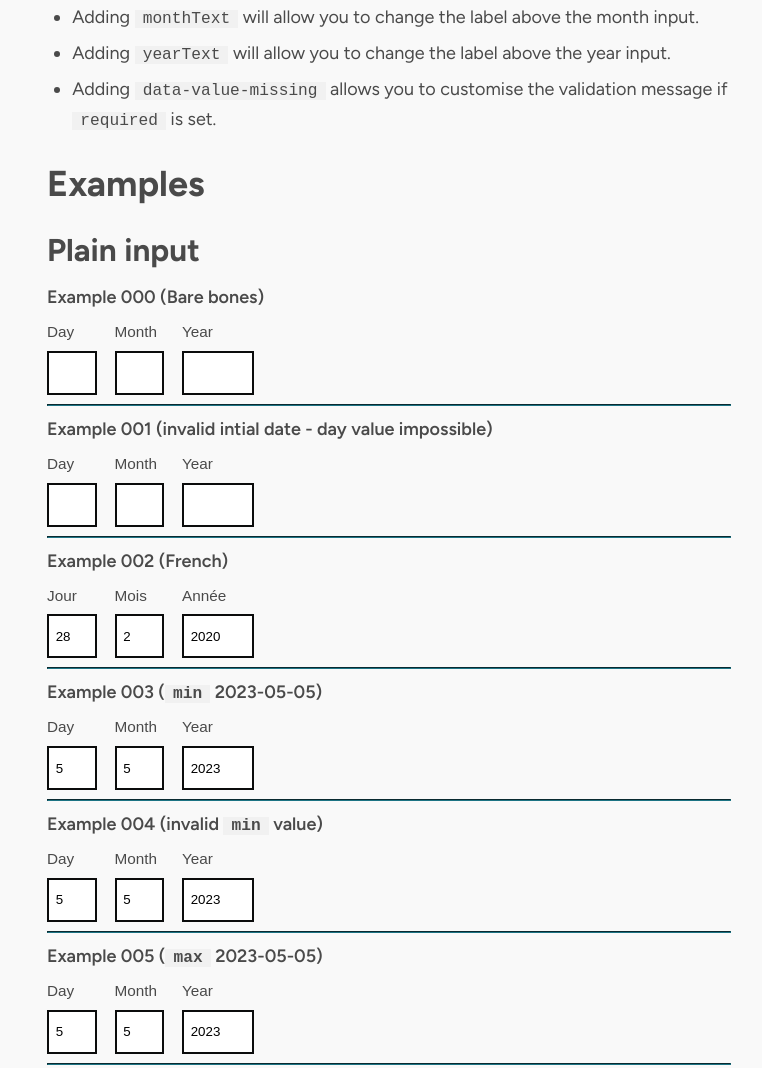
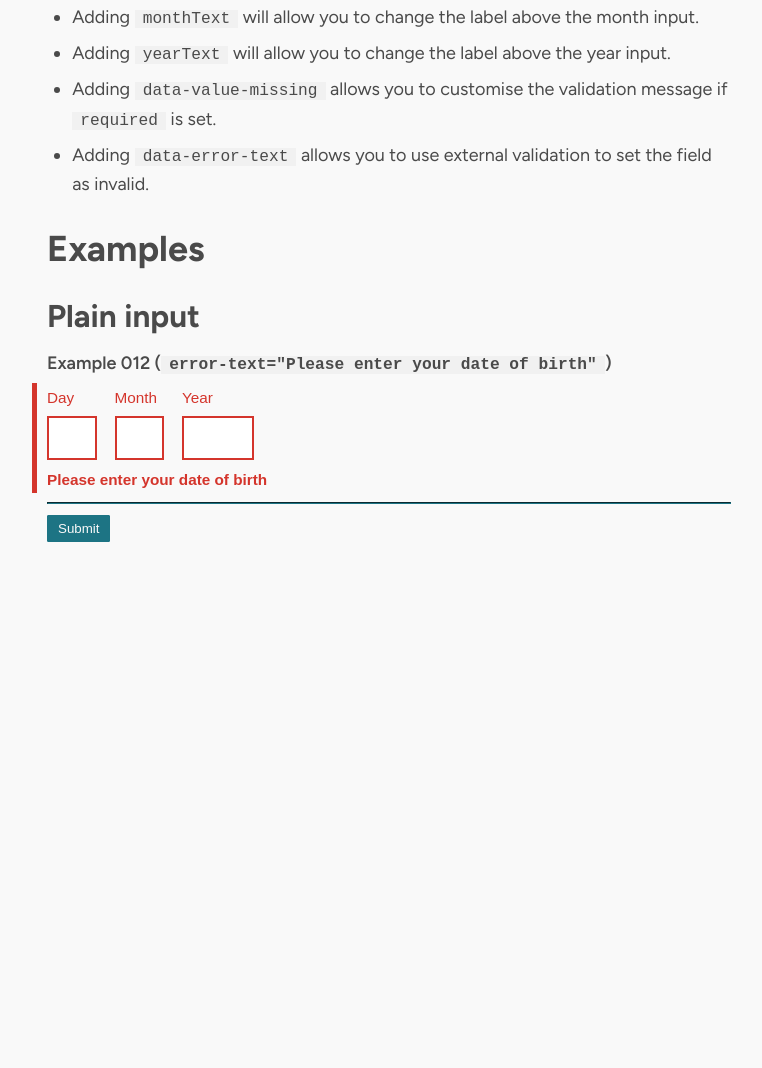
Before and after one commit to annoyingmouse/wc-date-input, a website: page index.html in a window 1280 px wide. Shown: the part 1510-2578 px from the top of the page, without its empty margins (251-1013 px from the left). After the commit the page ends 2165 px from the top, so only its background shows below. Drawn offline with Linux system fonts and the light colour scheme.

Commit message:
feat(wc-date-input.js, index.html): add support for external validation by adding data-error-text attribute to set the field as invalid and display an error message.

```diff
--- a/index.html
+++ b/index.html
@@ -51,11 +51,12 @@
       <li>Adding <code>monthText</code> will allow you to change the label above the month input.</li>
       <li>Adding <code>yearText</code> will allow you to change the label above the year input.</li>
       <li>Adding <code>data-value-missing</code> allows you to customise the validation message if <code>required</code> is set.</li>
+      <li>Adding <code>data-error-text</code> allows you to use external validation to set the field as invalid.</li>
     </ul>
     <h2>Examples</h2>
     <h3>Plain input</h3>
     <form id="example_001">
-      <div>
+      <!-- <div>
         <label for="example_000_field">Example 000 (Bare bones)</label>
         <wc-date-input name="example_000_field"
                        id="example_000_field"></wc-date-input>
@@ -153,7 +154,21 @@
                        data-value-missing="Please enter your date of birth"
                        value="1972-08-17"></wc-date-input>
       </div>
+      <hr> -->
+      <div>
+        <label for="example_012_field">Example 012 (<code>error-text="Please enter your date of birth"</code>)</label>
+        <wc-date-input name="example_012_field"
+                       data-error-text="Please enter your date of birth"
+                       id="example_012_field"></wc-date-input>
+      </div>
       <hr>
+      <!-- <div>
+        <label for="example_013_field">Example 013 (empty <code>error-test=""</code>)</label>
+        <wc-date-input name="example_013_field"
+                       data-error-text=""
+                       id="example_013_field"></wc-date-input>
+      </div>
+      <hr> -->
       <button type="submit">Submit</button>
     </form>
     <script type="module" src="wc-date-input.js"></script>
@@ -167,6 +182,18 @@
           const data = Object.fromEntries(formData.entries())
           console.log(data, formValidity)
         })
+        const example_012_field = document.getElementById('example_012_field')
+        example_012_field.addEventListener('change', e => {
+          console.log(e.target.value)
+          console.log(e.target.getAttribute('value'))
+          if(e.target.getAttribute('value')){
+            console.log("Remove error text")
+            e.target.removeAttribute('data-error-text')
+          } else {
+            console.log("Add error text")
+            e.target.setAttribute('data-error-text', 'Please enter your date of birth')
+          }
+        })
       })()
     </script>
   </body>
--- a/wc-date-input.js
+++ b/wc-date-input.js
@@ -21,6 +21,7 @@ class WCDateInput extends HTMLElement {
       'dayText',
       'monthText',
       'yearText',
+      'dataErrorText'
     ]
   }
 
@@ -74,15 +75,27 @@ class WCDateInput extends HTMLElement {
     return `
       <style>
         .date-input {
-          display: grid;
-          grid-template-columns: 2.75em 2.75em 4em;
-          gap: 0% 1em;
-          font-family: arial,sans-serif;
+          font-family: arial, sans-serif;
+          position: relative;
         }
         .date-input:after {
           content: "";
           display: block;
           clear: both;
+        }
+        .date-input.error::before {
+          content: "";
+          left: -15px;
+          width: 5px;
+          height: 100%;
+          opacity: 1;
+          background: #D4352C;
+          position: absolute;
+        }
+        .form-group-holder {
+          display: grid;
+          grid-template-columns: 2.75em 2.75em 4em;
+          gap: 0% 1em;
         }
         .form-group {
           display: flex;
@@ -102,6 +115,9 @@ class WCDateInput extends HTMLElement {
           text-size-adjust: 100%;
           font-smoothing: antialiased;
         }
+        label.error {
+          color: #D4352C;
+        }
         input {
           height: 2em;
           margin-top: 0;
@@ -118,18 +134,27 @@ class WCDateInput extends HTMLElement {
           outline-offset: 0;
           box-shadow: inset 0 0 0 .15em;
         }
+        span.error {
+          display: block;
+          color: #D4352C;
+          font-size: .85em;
+          margin-top: .5em;
+        }
       </style>
     `
   }
 
   get html() {
     return `
-      <div class="date-input">
+      <div class="date-input ${this.errorText ? 'error' : ''}">
+        <div class="form-group-holder">
           <div class="form-group">
-          <label for="day">
+            <label for="day"
+                  class="${this.errorText ? 'error' : ''}">
               ${this.dayText}
             </label>
             <input id="day"
+                   class="${this.errorText ? 'error' : ''}
                    name="day"
                    type="text"
                    min="1"
@@ -143,10 +168,12 @@ class WCDateInput extends HTMLElement {
                    tabindex="0" />
           </div>
           <div class="form-group">
-          <label for="month">
+            <label for="month"
+                  class="${this.errorText ? 'error' : ''}">
               ${this.monthText}
             </label>
             <input id="month"
+                   class="${this.errorText ? 'error' : ''}
                    name="month"
                    type="text"
                    min="1"
@@ -159,11 +186,13 @@ class WCDateInput extends HTMLElement {
                    data-form-type="date,month"
                    tabindex="0" />
           </div>
-        <div class="form-group year-inout">
-          <label for="year"/>
+          <div class="form-group year-input">
+            <label for="year"
+                  class="${this.errorText ? 'error' : ''}">
               ${this.yearText}
             </label>
             <input id="year"
+                   class="${this.errorText ? 'error' : ''}
                    name="year"
                    type="text"
                    pattern="^\\d{4}$"
@@ -174,6 +203,8 @@ class WCDateInput extends HTMLElement {
                    data-form-type="date,year"
                    tabindex="0" />
           </div>
+        </div>
+        ${this.errorText ? `<span class="error"><strong>${this.errorText}</strong></span>` : ''}
       </div>
     `
   }
@@ -226,6 +257,10 @@ class WCDateInput extends HTMLElement {
           this.yearText = newValue !== null ? newValue : null
         }
         break
+      case 'data-error-text':
+        if(oldValue !== newValue) {
+          console.log("Changed")
+        }
     }
   }
 
@@ -505,22 +540,20 @@ class WCDateInput extends HTMLElement {
         this.#day = Number(day)
         this.#month = Number(month)
         this.#year = Number(year)
-        this.updateInputs()
       } else {
         console.warn(`Supplied value (${this.getAttribute('value')}) is not a valid date (YYYY-MM-DD), ignoring...`)
         this.#day = this.#day ? this.#day : 0
         this.#month = this.#month ? this.#month : 0
         this.#year = this.#year ? this.#year : 0
-        this.updateInputs()
         this.value = ''
       }
     } else {
       this.#day = this.#day ? this.#day : 0
       this.#month = this.#month ? this.#month : 0
       this.#year = this.#year ? this.#year : 0
-      this.updateInputs()
       this.value = ''
     }
+    this.updateInputs()
     return this.createDateString()
   }
 
@@ -534,6 +567,7 @@ class WCDateInput extends HTMLElement {
   }
 
   set value(newValue) {
+    if(this.getAttribute('value') !== newValue) {
       this.setAttribute('value', newValue)
       this.internals.setFormValue(newValue)
       if(!newValue && this.required) {
@@ -550,6 +584,10 @@ class WCDateInput extends HTMLElement {
         }
       } else {
         this.internals.setValidity({})
+      }
+      this.dispatchEvent(new Event('change', {
+        bubbles: true
+      }))
     }
   }
 
@@ -613,6 +651,10 @@ class WCDateInput extends HTMLElement {
 
   get yearText() {
     return this.hasAttribute('year-text') ? this.getAttribute('year-text') : this.#yearText
+  }
+
+  get errorText() {
+    return this.dataset.errorText ? this.dataset.errorText : null
   }
 
   get required() {
```
Lines whose indentation alone changed are shown as unchanged.
